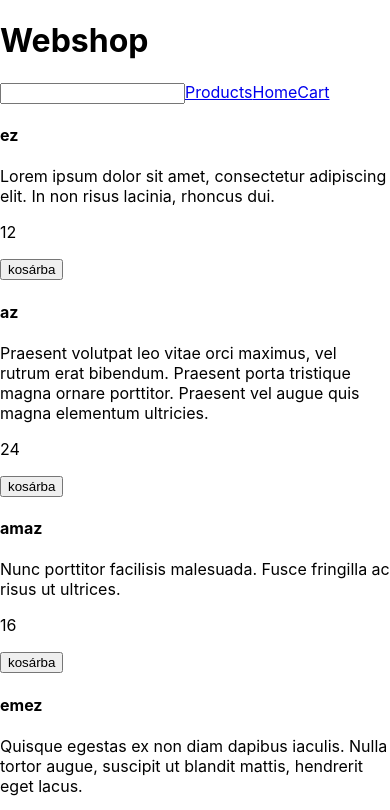
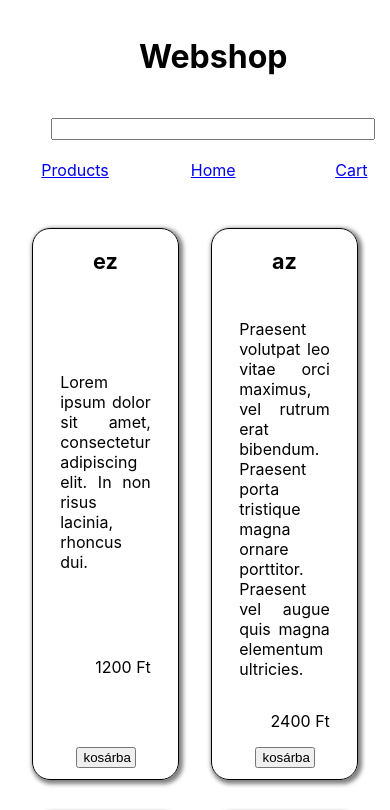
Before and after one commit to arondozsa/webshop, a React (Create React App) app: page /products in a window 390 px wide. Shown: the top 810 px of the page. Built offline with nearby package versions, Linux system fonts and the light colour scheme.

Commit message:
minimal css

```diff
--- a/src/App.css
+++ b/src/App.css
@@ -0,0 +1,31 @@
+header {
+  display: flex;
+  gap : 20px;
+  padding: 1rem;
+  justify-content: space-evenly;
+  align-items: baseline;
+
+}
+header input {
+  height: 1rem;
+}
+@media (max-width : 650px) {
+  header {
+    display: grid;
+    grid-template-columns: repeat(3, 33%);
+  }
+  header h1 {
+    grid-column: 1 / -1;
+    justify-self: center;
+  }
+  header input {
+    grid-column: 1 / -1;
+    grid-row: 2;
+    width: 80%;
+    justify-self: center;
+  }
+  header a {
+    grid-row: 3;
+    justify-self: center;
+  }
+}
--- a/src/Cart.js
+++ b/src/Cart.js
@@ -1,18 +1,21 @@
 import React from "react";
 import { CartContext } from "./CartContext";
+import './Product.css'
 
 export default function Cart() {
 let { cart , setCart } = React.useContext(CartContext)
   return (
-    cart && cart.map((e, i) => {
-      return (<div key ={i}>
-        <h3>{Object.keys(e)}</h3>
-        <p>{Object.values(e)}</p>
+    <div className="cartWrapper">
+   { cart && cart.map((e, i) => {
+      return (<div className = 'cartCard' key ={i}>
+        <h4>{Object.keys(e)}</h4>
+        <span>{100* Object.values(e)} Ft</span>
         <button onClick ={() => {
           setCart(cart.filter((item, i) => cart.indexOf(e) !== i))
         }}>kivesz</button>
       </div>)
-    })
+    })}
+    </div>
   )
 
 }
--- /dev/null
+++ b/src/Product.css
@@ -0,0 +1,50 @@
+.productCard {
+  display: flex;
+  flex-direction: column;
+  padding : 0.7rem;
+  margin:1rem;
+  justify-content: space-between;
+  border: 0.5px solid black;
+  box-shadow: 2px 2px 4px 2px grey;
+  border-radius: 18px;
+}
+.productsWrapper {
+  display: grid;
+  grid-template-columns: repeat(2, 50%);
+  margin: 1rem;
+}
+.productCard button {
+  width:60px;
+  align-self: center;
+}
+.productCard h4 {
+  margin-top:0.5rem;
+  font-size: 1.35rem;
+  align-self: center;
+}
+.productCard span {
+  padding: 1rem;
+  align-self: end;
+}
+.productCard p {
+  text-align: justify;
+  padding-left: 1rem;
+  padding-right: 1rem;
+}
+.cartWrapper {
+  display: grid;
+  grid-template-columns: 50%;
+  gap:10px;
+}
+.cartCard {
+  display: flex;
+  justify-content: space-between;
+  align-items: baseline;
+  margin-left: 1rem;
+  border: 0.5px solid black;
+  box-shadow: 2px 2px 4px 2px grey;
+  border-radius: 10px;
+}
+.cartCard * {
+  margin: 0.5rem 2rem 0.5rem 1rem;
+}
--- a/src/Product.js
+++ b/src/Product.js
@@ -1,13 +1,14 @@
 import React from 'react'
 import { CartContext } from './CartContext'
+import './Product.css'
 
 export default function Product({name, price, description}) {
   let cartContext = React.useContext(CartContext)
   return (
-    <div>
+    <div className='productCard'>
       <h4>{name}</h4>
       <p>{description}</p>
-      <p>{price}</p>
+      <span>{100 * price} Ft</span>
       <button onClick={() => cartContext.cart !== null ? cartContext.setCart([...cartContext.cart, { [name] : price } ]) : cartContext.setCart([{ [name] : price }])}>kosárba</button>
     </div>
   )
--- a/src/Products.js
+++ b/src/Products.js
@@ -2,12 +2,14 @@ import React from "react";
 import Product from "./Product";
 import products from "./products.json"
 import { SearchContext } from "./SearchContext";
+import './Product.css'
 
 export default function Products() {
   let { search } = React.useContext(SearchContext)
   let filteredProducts = products.filter(prod => prod.name.includes(search))
   return (
-    filteredProducts.map((e, i ) =>  <Product key ={i} name = {e.name} price = {e.price} description = {e.description} />)
-
+    <div className = 'productsWrapper'>
+    {filteredProducts.map((e, i ) =>  <Product key ={i} name = {e.name} price = {e.price} description = {e.description} />)}
+    </div>
   )
 }
```
